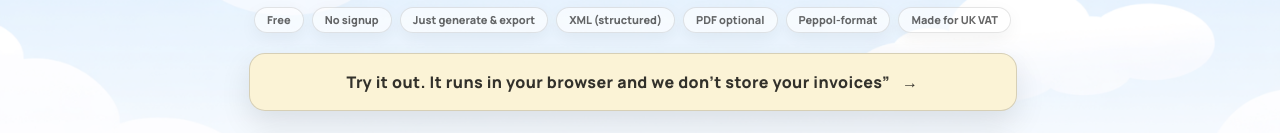
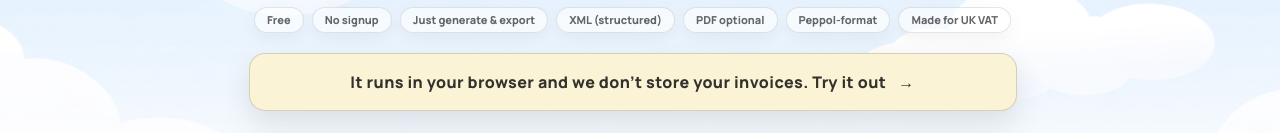
Before and after one commit to faffless/faffless, a Next.js app: page / in a window 1280 px wide. Shown: the part 334-467 px from the top of the page. Built offline with nearby package versions, Linux system fonts and the light colour scheme.

Commit message:
remove smll fix

```diff
--- a/app/page.tsx
+++ b/app/page.tsx
@@ -54,7 +54,7 @@ export default function HomePage() {
   className="group mx-auto inline-flex w-full max-w-3xl items-center justify-center rounded-2xl border border-black/15 bg-[#FBF3D6] px-8 py-4 text-[16px] font-extrabold tracking-wide text-black/80 shadow-[0_12px_30px_rgba(0,0,0,0.10)] transition hover:-translate-y-[1px] hover:bg-[#FFF1C8] hover:shadow-[0_16px_40px_rgba(0,0,0,0.12)] active:translate-y-0 active:shadow-[0_10px_24px_rgba(0,0,0,0.10)] focus-visible:outline focus-visible:outline-2 focus-visible:outline-offset-2 focus-visible:outline-black/30"
 >
   <span className="flex items-center gap-3">
-    <span>Try it out. It runs in your browser and we don’t store your invoices”</span>
+    <span>It runs in your browser and we don’t store your invoices. Try it out</span>
     <span className="inline-block transition-transform group-hover:translate-x-0.5">→</span>
   </span>
 </a>
```
